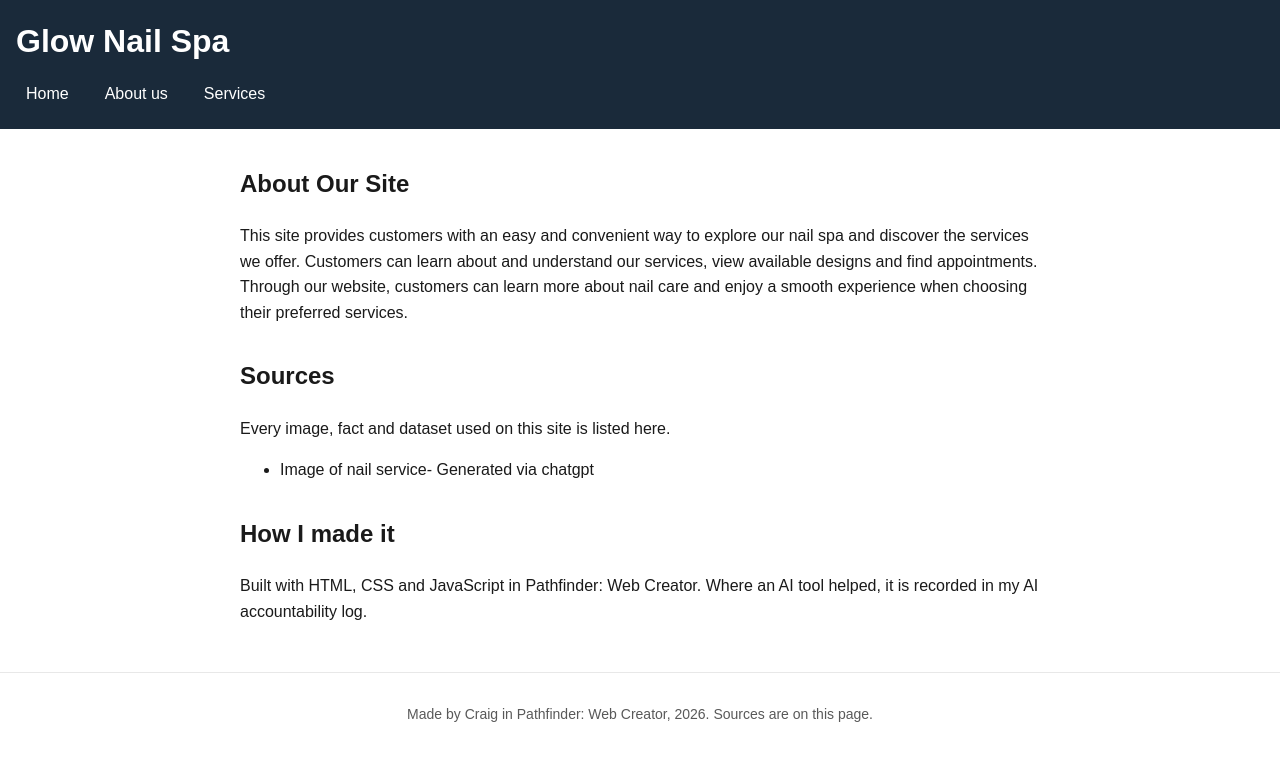
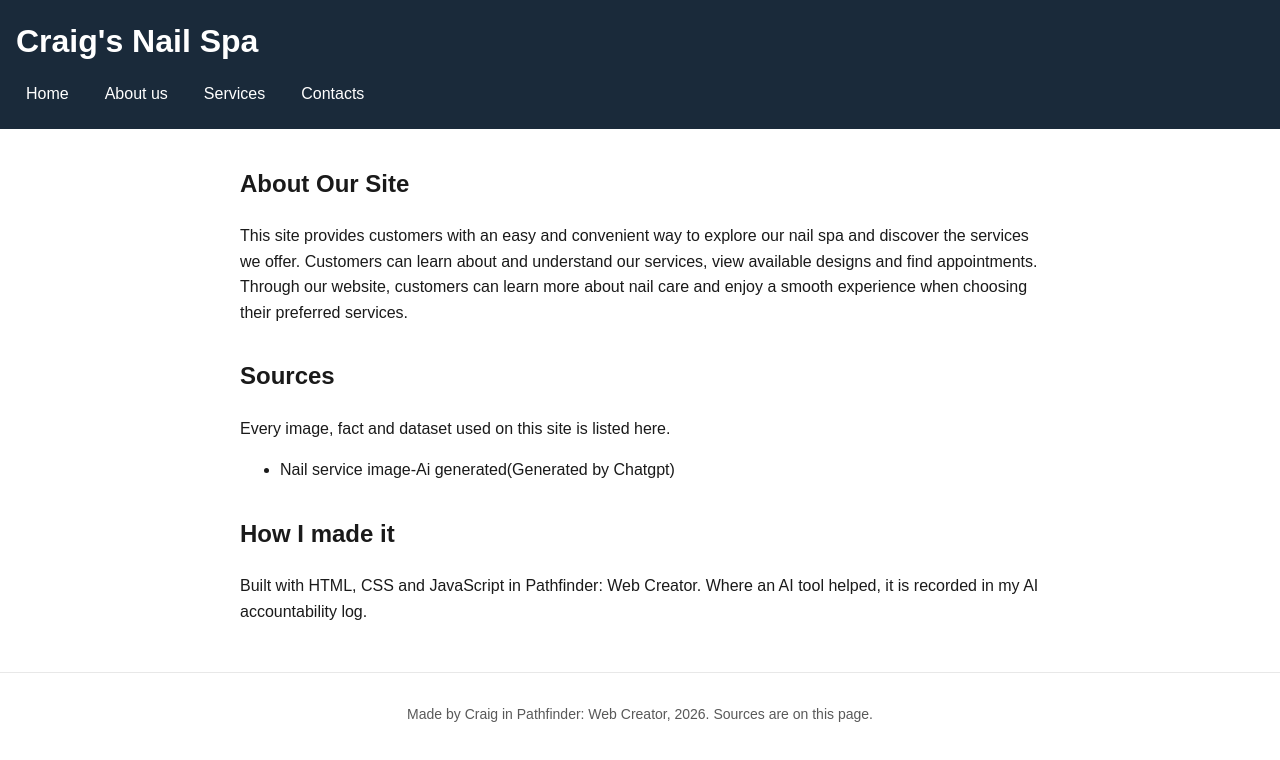
Before and after one commit to craigmusyoka-wq/glow-nail-spa, a plain HTML site: page about.html in a window 1280 px wide. Drawn offline with Linux system fonts and the light colour scheme.

Commit message:
Contacts and sources modifs

```diff
--- a/about.html
+++ b/about.html
@@ -9,11 +9,12 @@
 </head>
 <body>
   <header>
-    <h1>Glow Nail Spa</h1>
+    <h1>Craig's Nail Spa</h1>
     <nav>
       <a href="index.html">Home</a>
       <a href="about.html">About us</a>
       <a href="more.html">Services</a>
+      <a href="Contacts"> Contacts</a>
     </nav>
   </header>
 
@@ -27,7 +28,7 @@
       <h2>Sources</h2>
       <p>Every image, fact and dataset used on this site is listed here.</p>
       <ul>
-        <li>Image of nail service- Generated via chatgpt</li>
+        <li> Nail service image-Ai generated(Generated by Chatgpt)
       </ul>
     </section>
 
```
Also changed, not shown: index.html (+1 -0 lines), more.html (+1 -0 lines), 1 other file.
